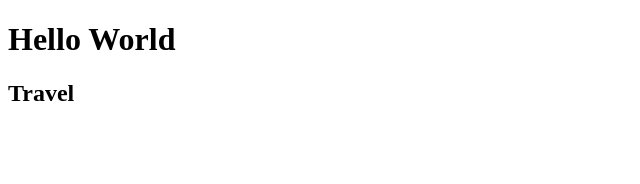
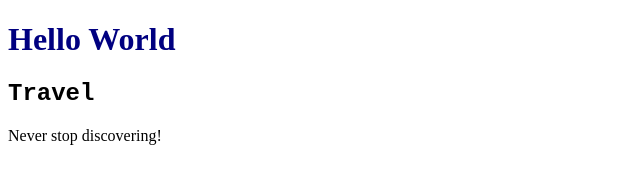
Before and after one commit to sinniesin/Portfolio, a plain HTML site: page index.html in a window 1280 px wide. Shown: the whole page, without its empty margins (0-640 px from the left). Drawn offline with Linux system fonts and the light colour scheme.

Commit message:
add color

```diff
--- a/index.html
+++ b/index.html
@@ -11,5 +11,7 @@
 
 <h2>Travel</h2>
 
+<p>Never stop discovering!</p>
+
 </body>
 </html>
--- a/style.css
+++ b/style.css
@@ -0,0 +1,8 @@
+h1{
+    color: navy;
+}
+
+h2{
+    font-family: 'Courier New', Courier, monospace;
+
+}
```
